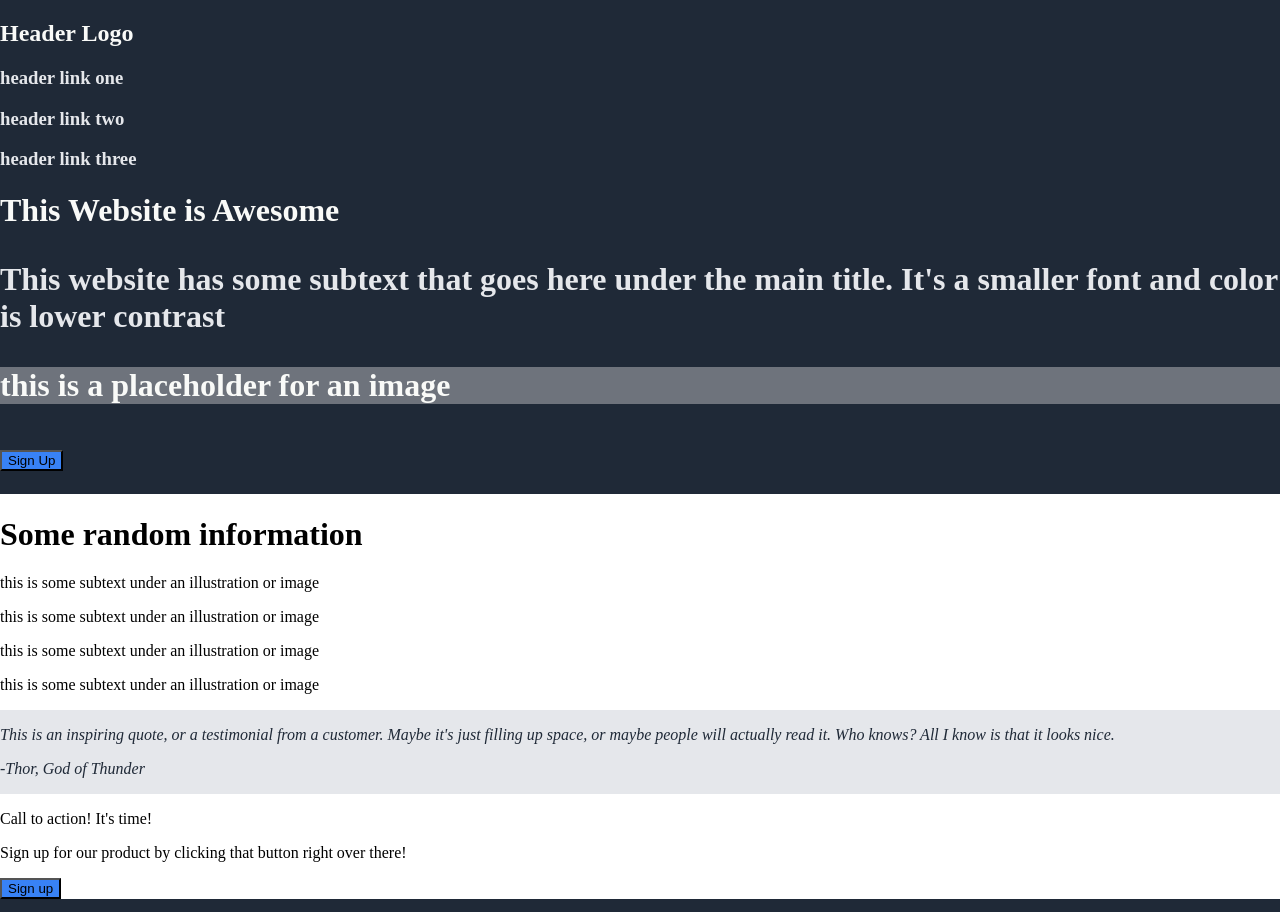
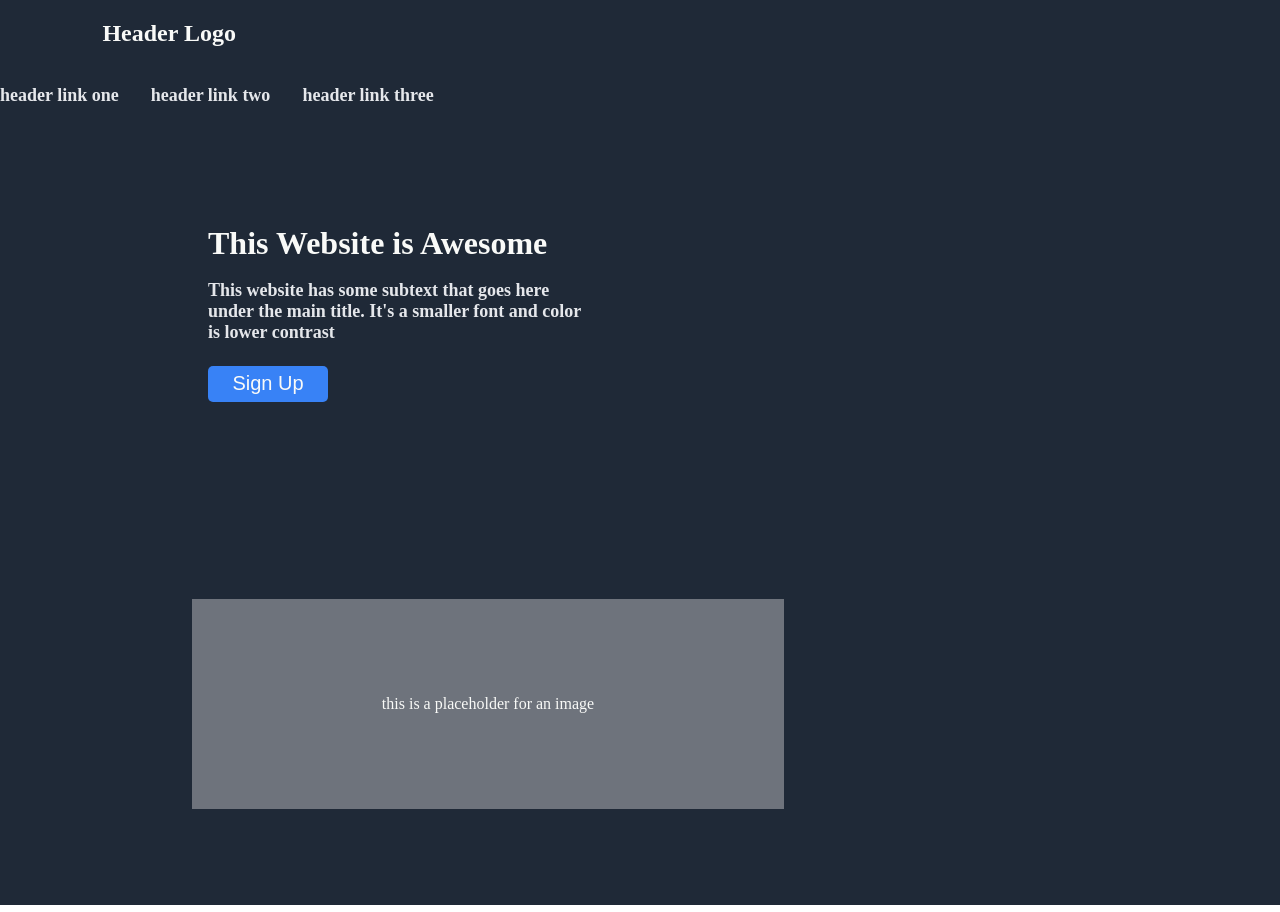
Before and after one commit to ChristianBenitez/odin-landing-page, a plain HTML site: page index.html in a window 1280 px wide. Shown: the top 912 px of the page. Drawn offline with Linux system fonts and the light colour scheme.

Commit message:
Finished CSS for header-body

```diff
--- a/index.html
+++ b/index.html
@@ -10,15 +10,19 @@
 <body>
     <div class="header-body">
         <h2 class="header-logo">Header Logo</h1>
-        <h3 class="secondary-text">header link one</h2>
-        <h3 class="secondary-text">header link two</h2>
-        <h3 class="secondary-text">header link three</h2>
-        <h1 class="hero-main-text">This Website is Awesome</title>
-            <div class="secondary-text">
-                <p>This website has some subtext that goes here under the main title. It's a smaller font and color is lower contrast</p>
-            </div>
-        <p class="image">this is a placeholder for an image</p>
-        <button>Sign Up</button>
+        <div class = "header-links">
+            <h3 class="secondary-text">header link one</h3>
+            <h3 class="secondary-text">header link two</h3>
+            <h3 class="secondary-text">header link three</h3>
+        </div>
+        <div class="title-signup">
+                <h1 class="hero-main-text">This Website is Awesome</title>
+                <p class="secondary-text">This website has some subtext that goes here under the main title. It's a smaller font and color is lower contrast</p>
+                <button>Sign Up</button>
+        </div>
+        <div class = "image-container">
+            <p class="image">this is a placeholder for an image</p>
+        </div>
     </div>
     <div class="info-cards">
         <h1>Some random information</h1>
@@ -31,7 +35,7 @@
         <p>This is an inspiring quote, or a testimonial from a customer. Maybe it's just filling up space, or maybe people will actually read it. Who knows? All I know is that it looks nice.</p>
         <p>-Thor, God of Thunder</p>
     </div>
-    <div>
+    <div class="ad">
         <p>Call to action! It's time!</p>
         <p>Sign up for our product by clicking that button right over there!</p>
         <button>Sign up</button>
--- a/styles.css
+++ b/styles.css
@@ -4,32 +4,46 @@ body{
     height: 100%;
     margin:0%
 }
-footer{
-    background-color: #1F2937;
-    color: #F9FAF8;
-    justify-content: center;
-}
-.footer-text{
-    size: 18px;
-    align-self: center;
-}
+
 .header-body{
     background-color: #1F2937;
-}
-.info-cards{
-
+    display: flex;
+    flex-wrap: wrap;
+    min-height: 25%;
 }
 
 .header-logo{
     color: #F9FAF8;
     size: 24px;
+    align-self: flex-start;
+    flex: 0 1 20%;
+    padding-left: 8%;
+    padding-right: 25em;
 }
-.quote-section{
-    background-color: #E5E7EB;
-    color: #1F2937;
-    size: 36px;
-    font-weight:300;
-    font-style: italic;
+
+.header-links {
+    display: flex;
+    gap: 2em;
+    padding-right: 7%;
+    flex: 0 1 20;
+}
+
+.secondary-text{
+    font-size: 18px;
+    color: #E5E7EB;
+}
+p.secondary-text{
+    flex-shrink: 3;
+
+}
+
+.title-signup{
+    max-width: 380px;
+    display: flex;
+    flex-direction: column;
+    flex-wrap: wrap;
+    flex: 0 1 50%;
+    padding: 5em 20em 5em 13em;
 }
 
 .hero-main-text{
@@ -38,14 +52,56 @@ footer{
     font-weight: 800;
 
 }
-.secondary-text{
-    size: 18px;
-    color: #E5E7EB;
+
+.image-container{
+    display: flex;
+    padding: 5em 10em 5em 12em
 }
+
+.image{
+    background-color: #6e737c;
+    text-align: center;
+    color: #F9FAF8;
+    width: 25em;
+    padding: 6em;
+    flex: 0 1 auto;
+}
+
+.info-cards{
+    display: flex;
+}
+
+.quote-section{
+    background-color: #E5E7EB;
+    color: #1F2937;
+    size: 36px;
+    font-weight:300;
+    font-style: italic;
+    display: flex;
+}
+
+.ad {
+    display: flex;
+}
+
 button{
     background-color:  #3882F6;
-}
-.image{
-    background-color: #6e737c;
+    border: 3px #3882F6;
+    border-radius: 5px;
+    font-size: 20px;
+    width: 6em;
+    height: 1.8em;
     color: #F9FAF8;
 }
+
+footer{
+    flex-shrink: 0;
+    background-color: #1F2937;
+    color: #F9FAF8;
+    justify-content: center;
+}
+
+.footer-text{
+    size: 18px;
+    align-self: center;
+}
```
